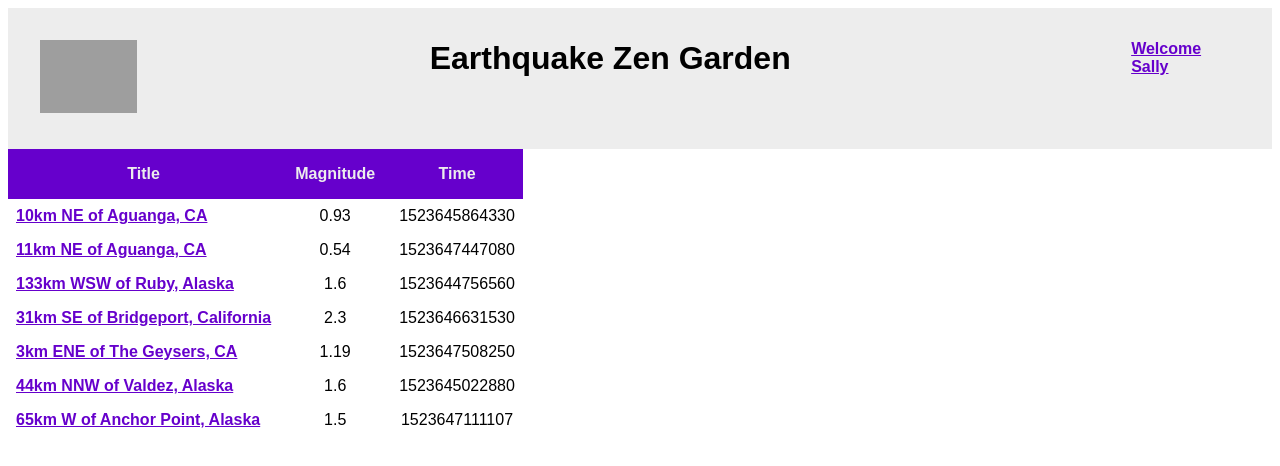
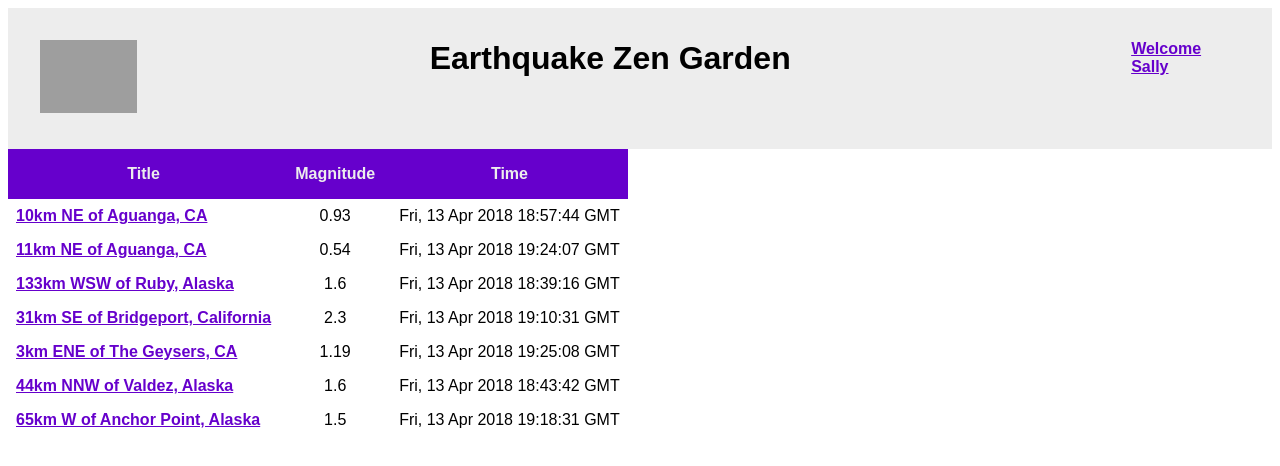
Before and after one commit to mintsource/earthquake-zen-garden, a React app: page / in a window 1280 px wide. Shown: the top 466 px of the page. Built offline with nearby package versions, Linux system fonts and the light colour scheme; grey boxes are pictures that could not be loaded; the HTML template or start-up script is replaced by a standard one.

Commit message:
format UTC date

```diff
--- a/src/js/views/EarthQuakeList.js
+++ b/src/js/views/EarthQuakeList.js
@@ -22,7 +22,7 @@ export default function EarthQuakeList() {
             {earthquake.properties.place}</Link>
         </td>
         <td data-label="Magnitude">{earthquake.properties.mag}</td>
-        <td data-label="Time">{earthquake.properties.time}</td>
+        <td data-label="Time">{new Date(earthquake.properties.time).toUTCString()}</td>
       </tr>
     )
   });
```
